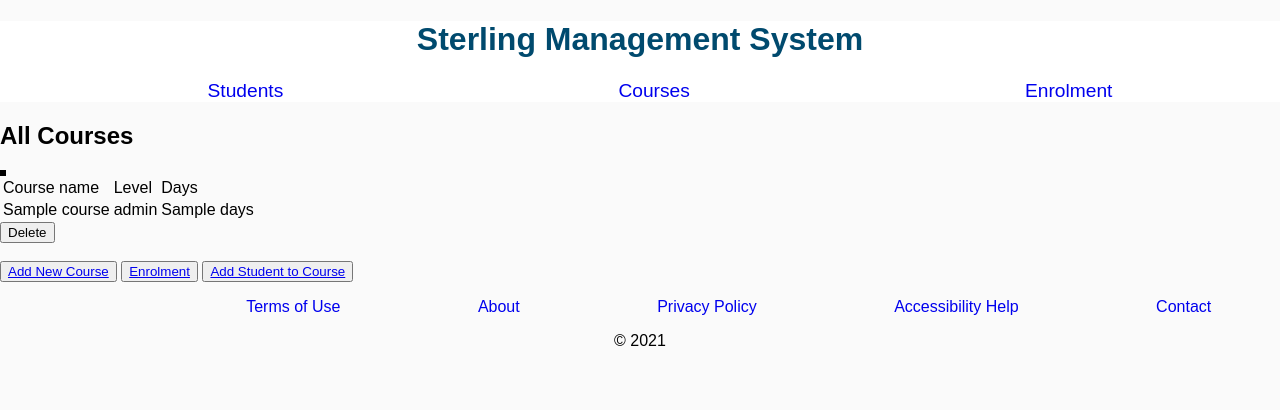
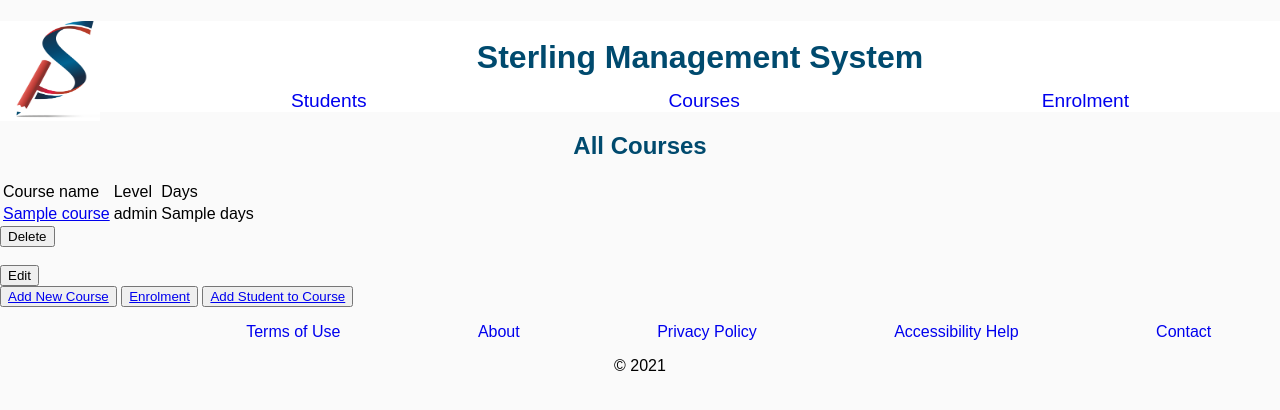
Before and after one commit to sarahclarke-skc/school_management_web_app, a Flask app: page /courses in a window 1280 px wide. Shown: the top 410 px of the page. Run offline with Flask 2, Linux system fonts and the light colour scheme; a database or web service that is not in the repository returns one stand-in record (values such as "Sample title"); some libraries are stand-ins or nearby versions.

Commit message:
Edit and Delete pages connected

```diff
--- a/school_start_point/controllers/courses_controller.py
+++ b/school_start_point/controllers/courses_controller.py
@@ -58,7 +58,7 @@ def delete_course(id):
 
 
 #Show
-@courses_blueprint.route("/courses/<id>/show")
-def show_students(id):
-    students = course_repository.get_students_on_course(id)
-    return render_template("courses/show.html", students = students)
+@courses_blueprint.route("/courses/<id>")
+def show_courses(id):
+    course = course_repository.select(id)
+    return render_template("courses/show.html", course=course)
--- a/school_start_point/controllers/student_courses_controller.py
+++ b/school_start_point/controllers/student_courses_controller.py
@@ -38,7 +38,7 @@ def create_student_course():
     return redirect('/student_courses')
 
 #Edit
-@student_courses_blueprint.route("/student_courses/<id>/edit")
+@student_courses_blueprint.route("/student_courses/<id>/edit", methods=['POST'])
 def edit_student_course(id):
     student_course = student_course_repository.select(id)
     return render_template("student_courses/edit.html", student_course = student_course)
--- a/school_start_point/repositories/student_course_repository.py
+++ b/school_start_point/repositories/student_course_repository.py
@@ -49,7 +49,8 @@ def select(id):
     if result is not None:
         student = student_repository.select(result["student_id"])
         course = course_repository.select(result["course_id"])
-        student_course = Student_Course(student, course)
+        grade = result['grade']
+        student_course = Student_Course(student, course, grade, id=id)
     return student_course
 
 #delete all
--- a/school_start_point/static/css/forms.css
+++ b/school_start_point/static/css/forms.css
@@ -1,10 +1,61 @@
+/* .all-courses-table {
+    display: block;
+    padding: 9px;
+    border: 1px solid black;
+    margin-bottom: 30px;
+    border-radius: 3px;
+} */
+
+/* table from showing all courses
+/* .all-courses-table {
+    border: 3px solid black;
+    text-align: center;
+}  */
+
 .add-new-student-form {
     max-width: 400px;
     margin: 50px auto;
+    display: block;
+    padding: 9px;
+    border: 3px solid black;
+    margin-bottom: 30px;
+    border-radius: 3px;
+    background: rgb(138, 175, 233);
 }
 
-/* table from showing all courses */
-.all-courses-table {
+.add-new-student-form ul {
+    list-style: none;
+}
+
+.add-new-student-form li {
+    padding: 5px;
+}
+
+.add-new-student-form label {
+    display: flex;
+    justify-content: space-between;
+}
+
+.individual-student-display {
+    max-width: 400px;
+    margin: 50px auto;
+    display: block;
+    padding: 9px;
     border: 3px solid black;
+    margin-bottom: 30px;
+    border-radius: 3px;
+    background: rgb(138, 175, 233);
+}
+
+.all-students-display {
+    max-width: 400px;
+    margin: 50px auto;
+    display: block;
+    padding: 9px;
+    border: 3px solid black;
+    margin-bottom: 30px;
+    border-radius: 3px;
+    background: rgb(138, 175, 233);
     text-align: center;
+    font-size: x-large;
 }
--- a/school_start_point/static/css/style.css
+++ b/school_start_point/static/css/style.css
@@ -3,6 +3,11 @@ body {
     background-color: #FAFAFA;
     font-size: medium;
     margin: 0px
+}
+
+h2 {
+    text-align: center;
+    color: #004A6E;
 }
 
 /* localhost:5000 */
@@ -36,8 +41,21 @@ body {
 
 /* header styling */
 
+.header img {
+    float: left;
+    width: 100px;
+    height: 100px;
+  }
+
+  .header h1 {
+    position: relative;
+    top: 18px;
+    left: 10px;
+  }
+
 h1 {
     text-align: center;
+    padding-bottom: 10px;
 }
 
 h1 a {
@@ -80,7 +98,7 @@ h1 a {
     text-align: center;
     text-decoration: none;
     display: inline-block;
-}
+} */
 
 li {
     list-style: none;
@@ -98,14 +116,14 @@ li {
 
 /* footer styling */
 
-/* .footer {
+.footer {
     background-color: white;
     bottom: 0;
     flex-direction: row;
     justify-content: space-around;
     position: absolute;
     width: 100%;
-} */
+}
 
 .links {
     display: flex;
@@ -122,16 +140,17 @@ li {
     text-align: center;
 }
 
-/* forms css - how do you add the link to html?*/
-.add-new-student-form {
-    max-width: 400px;
-    margin: 50px auto;
+.index-buttons-small {
+    display: flex;
+    flex-direction: row;
+    justify-content: space-evenly;
 }
 
-.add-new-student-form {
+
+/* .add-new-student-form {
     display: block;
     padding: 9px;
     border: 1px solid black;
     margin-bottom: 30px;
     border-radius: 3px;
-}
+} */
--- a/school_start_point/templates/base.html
+++ b/school_start_point/templates/base.html
@@ -10,9 +10,10 @@
     <link rel="stylesheet" href="{{ url_for('static', filename='css/forms.css') }}">
 </head>
 <body>
-    <div class="logo"></div>
+<div>
 
     <header class="header">
+                <a href="/"><img src="/static/images/s_favicon.png" alt="logo"></a>
                 <h1><a href="/">Sterling Management System</a></h1>
                 <nav id="nav-bar">
                     <ul class="main-nav">
@@ -23,7 +24,7 @@
                 </nav>
 
     </header>
-
+</div>
     <main>
 
    {% block content %}
--- a/school_start_point/templates/courses/edit.html
+++ b/school_start_point/templates/courses/edit.html
@@ -3,7 +3,7 @@
 
 <h2>Edit Course Details:</h2>
 
-<form action="/courses/{{ course.id }}" method="POST">
+<form id="update-courses" action="/courses/{{ course.id }}" method="POST">
     <div class="form">
         <label for="name">Enter course name</label>
         <input type="text" id="name" value="{{course.name}}">
--- a/school_start_point/templates/courses/index.html
+++ b/school_start_point/templates/courses/index.html
@@ -13,7 +13,7 @@
             </tr>
             {% for course in courses %}
             <tr>
-            <td>{{course.name}}</td>
+            <td><a href="/courses/{{course.id}}">{{course.name}}</a></td>
             <td>{{course.level}}</td>
             <td>{{course.days}}</td>
             </tr>
@@ -31,6 +31,17 @@
                 </form>
             </div>
         <br>
+
+        <div class="buttons">
+
+            <form class="edit" action="/courses/{{course.id}}/edit" method='GET'>
+                <button class="edit">
+                    <span class="mdi mdi-delete mdi-24px"></span>
+                    <span class="mdi mdi-delete-empty mdi-24px"></span>
+                    <span>Edit</span>
+                  </button>
+            </form>
+        </div>
         {% endfor %}
     </tr>
 </table>
--- a/school_start_point/templates/index.html
+++ b/school_start_point/templates/index.html
@@ -11,7 +11,7 @@
 
 <br>
 
-<div id = index-buttons-small>
+<div class="index-buttons-small">
     <button><a href="/students/new">Add New Student</a></button>
     <button><a href="/courses/new">Add New Course</a></button>
     <button><a href="/student_courses/new">Add Student to Course</button>
--- a/school_start_point/templates/students/index.html
+++ b/school_start_point/templates/students/index.html
@@ -3,10 +3,10 @@
 
 <h2>All Students</h2>
 
-<table class = table>
+<table class="">
     <tr>
         {% for student in students %}
-        <p><a href="/students/{{ student.id }}"> {{student.get_full_name(student)}} </a></p>
+        <p class="all-students-display"><a href="/students/{{ student.id }}"> {{student.get_full_name(student)}} </a></p>
         {% endfor %}
     </tr>
 </table>
--- a/school_start_point/templates/students/show.html
+++ b/school_start_point/templates/students/show.html
@@ -1,10 +1,9 @@
 {% extends "base.html" %}
 {% block content %}
 
-<h1>Student Information</h1>
 <h2>{{ student.get_full_name(student) }}</h2>
 
-<table id="individual-student-display">
+<table class="individual-student-display">
     <tbody>
     <tr>
     <td>Name</td>
```
Also changed, not shown: school_start_point/templates/courses/show.html (+44 -1 lines), school_start_point/templates/student_courses/edit.html (+22 -0 lines), school_start_point/templates/student_courses/index.html (+13 -1 lines).
